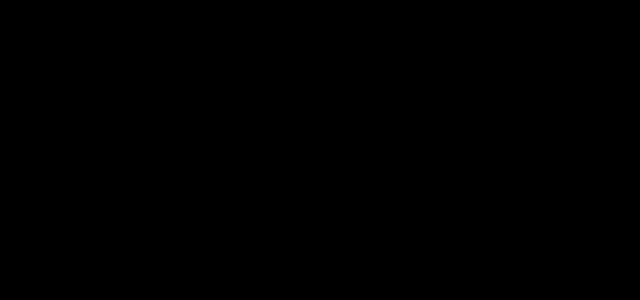
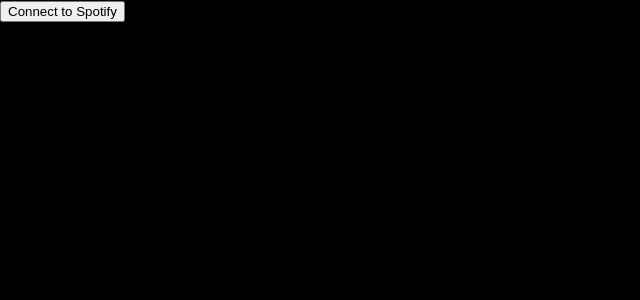
Before and after one commit to tr-vs/realist, a React (Create React App) app in the folder frontend/rea-list/: page /profile in a window 1280 px wide. Shown: the top 300 px of the page, without its empty margins (0-640 px from the left). Built offline with nearby package versions, Linux system fonts and the light colour scheme.

Commit message:
Profile added

```diff
--- a/frontend/rea-list/src/pages/Profile.js
+++ b/frontend/rea-list/src/pages/Profile.js
@@ -1,7 +1,22 @@
+
 const Profile = () => {
 
+    const openSpotify = () => {
+        fetch('http://localhost:3000/api/spotify/auth')
+            .then(response => {
+                if(!response.ok) {
+                    throw new Error("Not good")
+                }
+                return response.json();
+            })
+
+
+    }
+
+
     return (
-        <h1>Your Profile</h1>
+
+        <button onClick={openSpotify}>Connect to Spotify</button>
     )
 }
 
--- a/frontend/rea-list/src/styles/PostsStyles.css
+++ b/frontend/rea-list/src/styles/PostsStyles.css
@@ -4,3 +4,6 @@ img {
     padding-bottom: 50px;
     padding-left: 70px;
 }
+.profile-content {
+    display: flex;
+}
--- a/frontend/rea-list/src/templates/Posts.js
+++ b/frontend/rea-list/src/templates/Posts.js
@@ -8,8 +8,10 @@ const Posts = (props) => {
     ]
 
     return (
-        <div>
+        <div className='profile-content'>
             <img src={links[props.num]} alt="" />
+
+            <p>Lorem ipsum Something something</p>
 
         </div>
 
```
Also changed, not shown: frontend/rea-list/src/templates/SignUp.js (+1 -8 lines).
